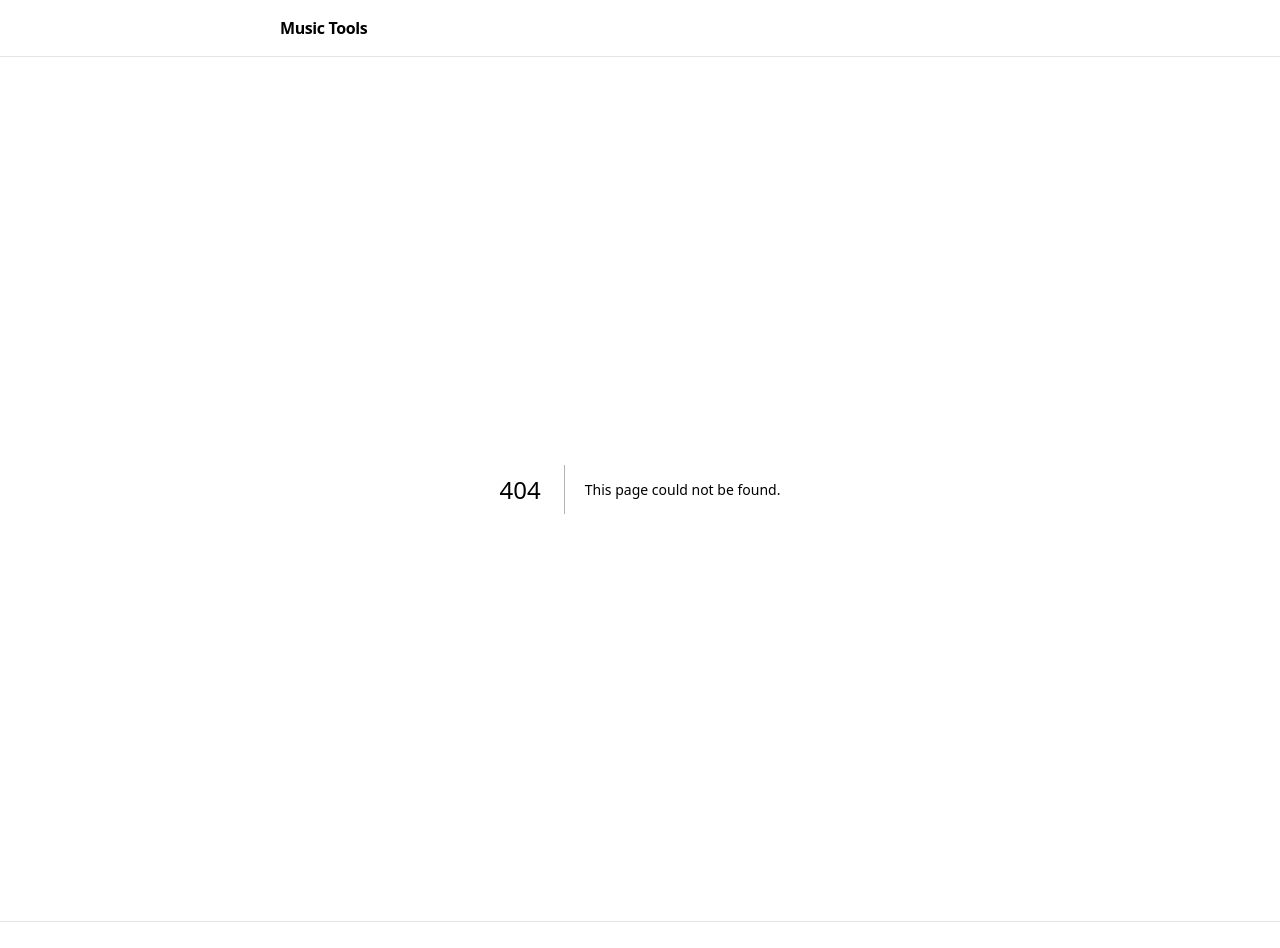
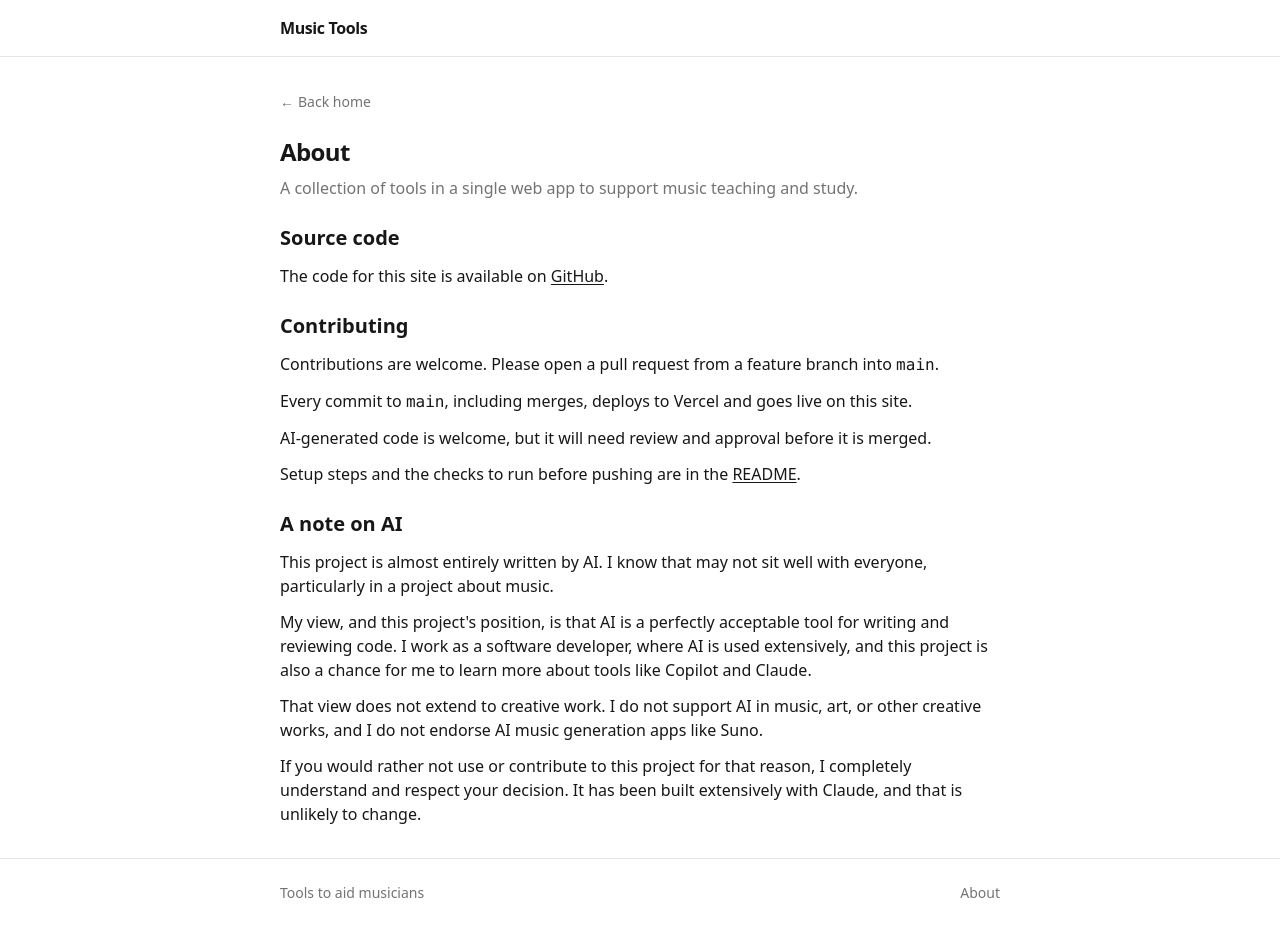
Before and after one commit to JordanAlec/music-tools, a Next.js app: page /about in a window 1280 px wide. Before the commit this address had no page. Shown: the top 948 px of the page. After the commit the page ends 927 px from the top, so only its background shows below. Built offline with nearby package versions, Linux system fonts and the light colour scheme.

Commit message:
feat(about): add about page with repo, contributing and AI notes
Adds an /about page linking to the GitHub repository, the contribution guide and the note on AI. Adds an About link to the footer and a repository field on the site config.

```diff
--- /dev/null
+++ b/app/about/page.tsx
@@ -0,0 +1,65 @@
+import type { Metadata } from "next";
+import BackLink from "../components/back-link";
+import ExternalLink from "../components/external-link";
+import { site } from "@/lib/site";
+
+export const metadata: Metadata = {
+  title: "About",
+  description: "The source code, how to contribute, and how AI is used in this project.",
+};
+
+function Section({title, children}: {title: string; children: React.ReactNode;}) {
+  return (
+    <section className="space-y-3">
+      <h2 className="text-xl font-semibold">{title}</h2>
+      {children}
+    </section>
+  );
+}
+
+export default function AboutPage() {
+  return (
+    <div className="space-y-6">
+      <BackLink />
+      <div className="space-y-2">
+        <h1 className="text-2xl font-semibold tracking-tight">About</h1>
+        <p className="text-neutral-500">
+          A collection of tools in a single web app to support music teaching and study.
+        </p>
+      </div>
+      <Section title="Source code">
+        <p>
+          The code for this site is available on <ExternalLink href={site.repository}>GitHub</ExternalLink>.
+        </p>
+      </Section>
+      <Section title="Contributing">
+        <p>Contributions are welcome. Please open a pull request from a feature branch into <code>main</code>.</p>
+        <p>Every commit to <code>main</code>, including merges, deploys to Vercel and goes live on this site.</p>
+        <p>AI-generated code is welcome, but it will need review and approval before it is merged.</p>
+        <p>
+          Setup steps and the checks to run before pushing are in
+          the <ExternalLink href={`${site.repository}#development`}>README</ExternalLink>.
+        </p>
+      </Section>
+      <Section title="A note on AI">
+        <p>
+          This project is almost entirely written by AI. I know that may not sit well with everyone, particularly in a
+          project about music.
+        </p>
+        <p>
+          My view, and this project&apos;s position, is that AI is a perfectly acceptable tool for writing and reviewing
+          code. I work as a software developer, where AI is used extensively, and this project is also a chance for me
+          to learn more about tools like Copilot and Claude.
+        </p>
+        <p>
+          That view does not extend to creative work. I do not support AI in music, art, or other creative works, and I
+          do not endorse AI music generation apps like Suno.
+        </p>
+        <p>
+          If you would rather not use or contribute to this project for that reason, I completely understand and respect
+          your decision. It has been built extensively with Claude, and that is unlikely to change.
+        </p>
+      </Section>
+    </div>
+  );
+}
--- /dev/null
+++ b/app/components/external-link.tsx
@@ -0,0 +1,10 @@
+export default function ExternalLink({href, children}: {href: string; children: React.ReactNode;}) {
+  return (
+    <a
+      href={href}
+      className="underline underline-offset-2 hover:text-amber-600 focus-visible:outline-2 focus-visible:outline-offset-2 focus-visible:outline-amber-500 dark:hover:text-amber-400"
+    >
+      {children}
+    </a>
+  );
+}
--- a/app/components/layout/site-footer.tsx
+++ b/app/components/layout/site-footer.tsx
@@ -1,11 +1,18 @@
+import Link from "next/link";
 import Container from "../container";
 import { site } from "@/lib/site";
 
 export default function SiteFooter() {
   return (
     <footer className="border-t border-neutral-200 dark:border-neutral-800">
-      <Container className="py-6 text-sm text-neutral-500">
-        {site.description}
+      <Container className="flex items-center justify-between gap-4 py-6 text-sm text-neutral-500">
+        <span>{site.description}</span>
+        <Link
+          href="/about"
+          className="hover:text-neutral-900 focus-visible:outline-2 focus-visible:outline-offset-2 focus-visible:outline-amber-500 dark:hover:text-neutral-100"
+        >
+          About
+        </Link>
       </Container>
     </footer>
   );
--- a/lib/site.ts
+++ b/lib/site.ts
@@ -1,6 +1,7 @@
 export const site = {
   name: "Music Tools",
   description: "Tools to aid musicians",
+  repository: "https://github.com/JordanAlec/music-tools",
 };
 
 export const tools = [
```
